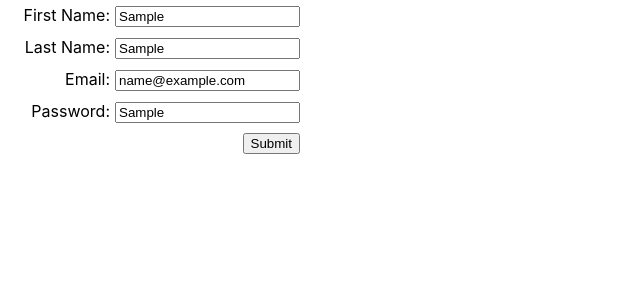
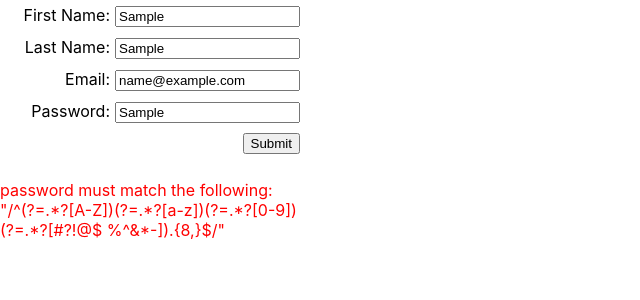
Before and after one commit to Ashtart000/cra-first-project, a React (Create React App) app: page / in a window 1280 px wide. Both pictures are taken after typing "Sample", "Sample", "name@example.com", "Sample" into the empty fields and a click on the button "Submit". Shown: the top 300 px of the page, without its empty margins (0-640 px from the left). Built offline with nearby package versions, Linux system fonts and the light colour scheme.

Commit message:
Yup validation LoginForm

```diff
--- a/src/components/LoginForm/LoginForm.js
+++ b/src/components/LoginForm/LoginForm.js
@@ -1,13 +1,6 @@
 import React, { Component } from 'react';
 import style from './LoginForm.module.scss';
-import * as yup from 'yup';
-
-const SCHEMA = yup.object ({
-    firstName: yup.string().min(2).max(30).required(),
-    lastName: yup.string().min(2).max(30),
-    email: yup.string().required().email(),
-    password: yup.string().required().matches(/^(?=.*?[A-Z])(?=.*?[a-z])(?=.*?[0-9])(?=.*?[#?!@$ %^&*-]).{8,}$/)
-});
+import { SCHEMA } from '../../schemas';
 
 const initialState = {
     firstName: '',
@@ -21,7 +14,8 @@ class LoginForm extends Component {
         super(props);
 
         this.state = {
-            ...initialState
+            ...initialState,
+            error: null
         }
     }
 
@@ -33,11 +27,20 @@ class LoginForm extends Component {
 
     submitHandler = (event) => {
         event.preventDefault();
-        console.log(SCHEMA.isValidSync(this.state))
+        try {
+            this.setState({
+                error: null
+            });
+            SCHEMA.validateSync(this.state)
+        } catch (error) {
+            this.setState({
+                error
+            })
+        }
     }
 
     render() {
-        const {firstName, lastName, email, password} = this.state;
+        const {firstName, lastName, email, password, error} = this.state;
 
         return (
             <form onSubmit={this.submitHandler}>
@@ -58,6 +61,7 @@ class LoginForm extends Component {
                     <input type="text" value={password} name='password' onChange={this.changeHandler}/>
                 </label>
                 <button type='submit'>Submit</button>
+                {error && <p className={style.error}>{error.message}</p>}
             </form>
         );
     }
--- a/src/components/LoginForm/LoginForm.module.scss
+++ b/src/components/LoginForm/LoginForm.module.scss
@@ -10,3 +10,7 @@ form {
 input {
     margin-left: 5px;
 }
+
+.error {
+    color: red
+}
--- /dev/null
+++ b/src/schemas/index.js
@@ -0,0 +1,8 @@
+import * as yup from 'yup';
+
+export const SCHEMA = yup.object ({
+    firstName: yup.string().min(1).max(30),
+    lastName: yup.string().min(1).max(30),
+    email: yup.string().required().email(),
+    password: yup.string().required().matches(/^(?=.*?[A-Z])(?=.*?[a-z])(?=.*?[0-9])(?=.*?[#?!@$ %^&*-]).{8,}$/)
+});
```
